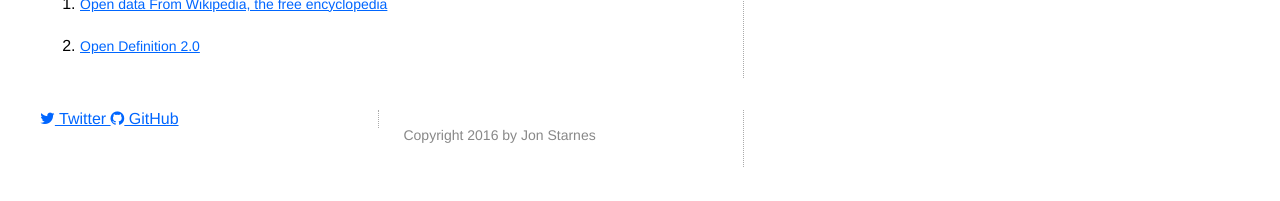
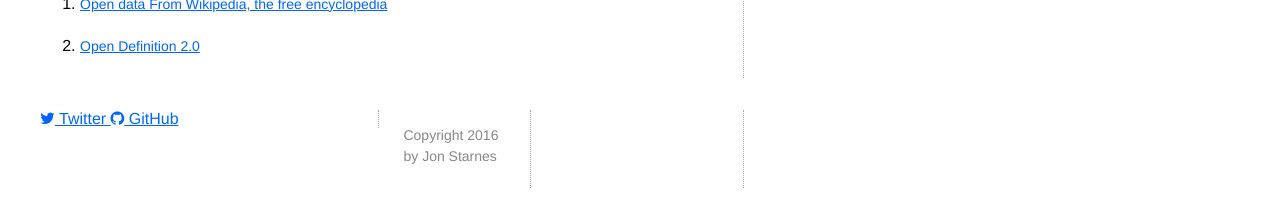
Before and after one commit to jon-starnes/jon-starnes.github.io, a Jekyll site: the page built from index.html, in a window 1280 px wide and 900 px high, scrolled down 33 px. Shown: the part 696-897 px from the top of the window. Built offline with Jekyll 4.4.1, drawn with Linux system fonts in a browser that asks for light colours; nearby versions of some CDN libraries.

Commit message:
Style updates

```diff
--- a/_includes/footer.html
+++ b/_includes/footer.html
@@ -18,9 +18,14 @@
           {% endif %}
         </div>
 
-        <div class="col feature">
-          <p class = "desc">Copyright 2016 by Jon Starnes</p>
-        </div>
+        <div class="col sidebar">
+          <div class="row">
+            <div class="col feature">
+              <p class = "desc">Copyright 2016 by Jon Starnes</p>
+            </div>
+          </div> <!-- col info row -->
+        </div> <!--col sidebar1-->
+
       </div>
     </div>
   </div><!--/row -->
```
